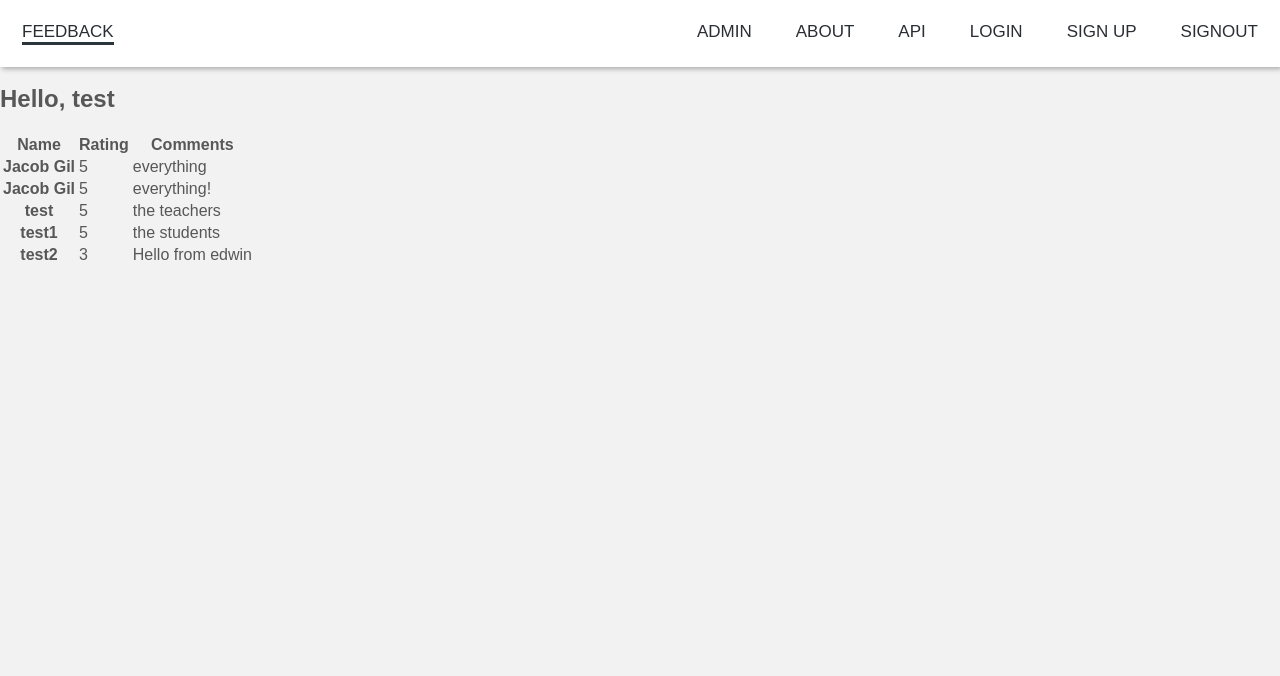
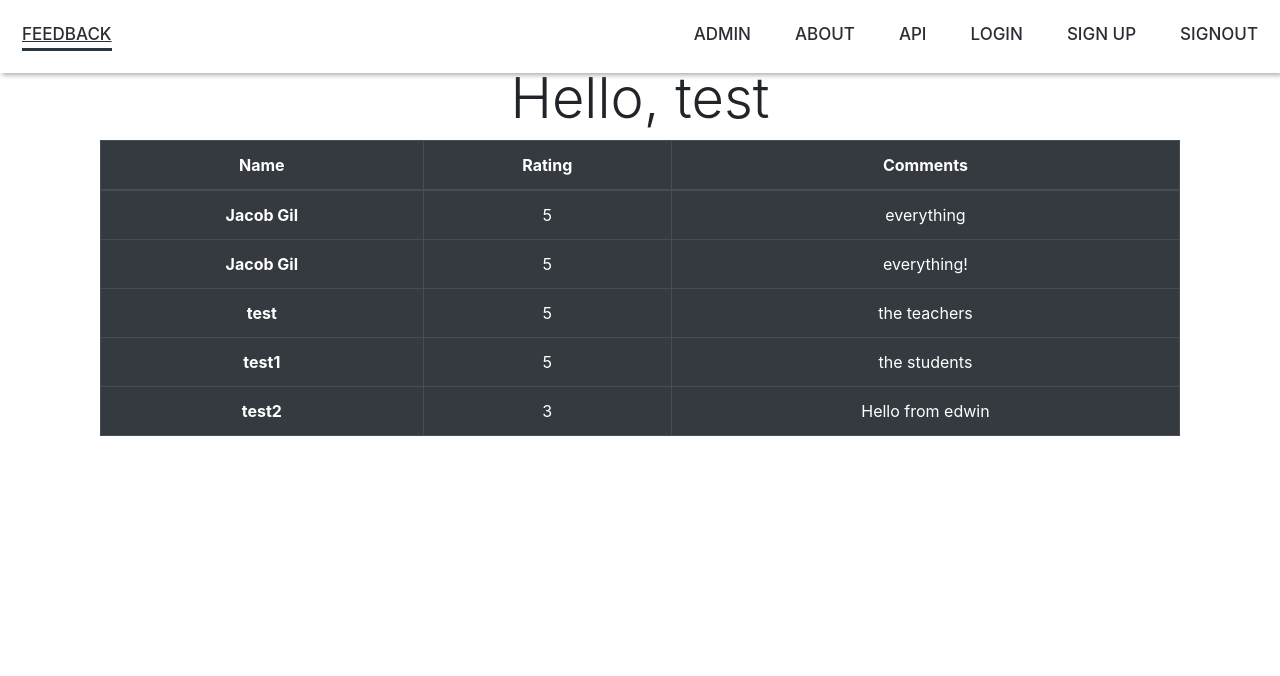
Before and after one commit to jgil325/FeedbackForm, a Flask app: page /admin in a window 1280 px wide. Shown: the top 676 px of the page. After the commit the page ends 436 px from the top, so only its background shows below. Run offline with Flask 2, Linux system fonts and the light colour scheme; a user stored in the database is signed in; data comes from the database, SQL or seed files in the repository; some libraries are stand-ins or nearby versions; some web fonts are replaced.

Commit message:
need css

```diff
--- /dev/null
+++ b/static/css/admin.css
@@ -0,0 +1,3 @@
+.text-center{text-align:center!important}
+
+.container-fluid{width:100%;padding-right:var(--bs-gutter-x,.75rem);padding-left:var(--bs-gutter-x,.75rem);margin-right:auto;margin-left:auto}
--- a/templates/admin.html
+++ b/templates/admin.html
@@ -1,7 +1,11 @@
 {% extends "admin_layout.html" %}
 {% block content %}
-    <h2> Hello, {{name}}</h2>
-    <table class="table">
+    <link rel="stylesheet" href="static/css/admin.css"/>
+    <link rel='stylesheet' href='https://maxcdnbootstrapcdn.com/bootstrap/4.4.1/css/bootstrap.min.css'>
+    <h1 class='display-4 text-center'> Hello, {{name}}</h1>
+
+<div class='text-center container-fluid'>
+    <table class="table table-dark table-bordered">
       <thead>
         <tr>
           <th scope="col">Name</th>
@@ -9,14 +13,19 @@
           <th scope="col">Comments</th>
         </tr>
       </thead>
+       <tbody>
         {% for response in responses %}
         <tr>
-        <th scope="row">{{response.name}}</th>
-        <td>{{response.rating}}
-        </td>
-        <td>{{response.comments}}
-        </td>
+            <th scope="row">{{response.name}}</th>
+            <td>{{response.rating}}
+            </td>
+            <td>{{response.comments}}
+            </td>
         </tr>
         {% endfor %}
+        </tbody>
     </table>
+</div>
+
+
 {% endblock %}
```
